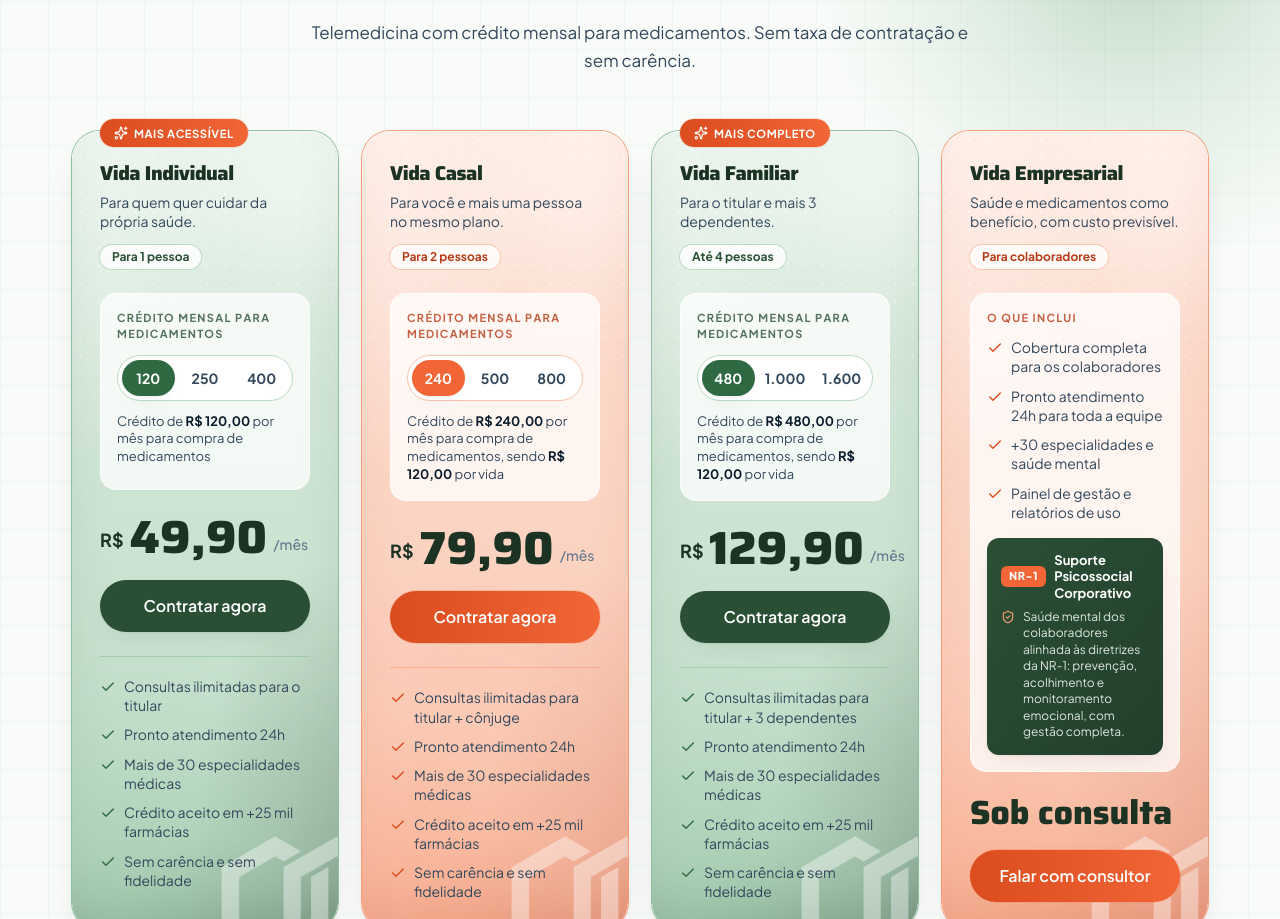
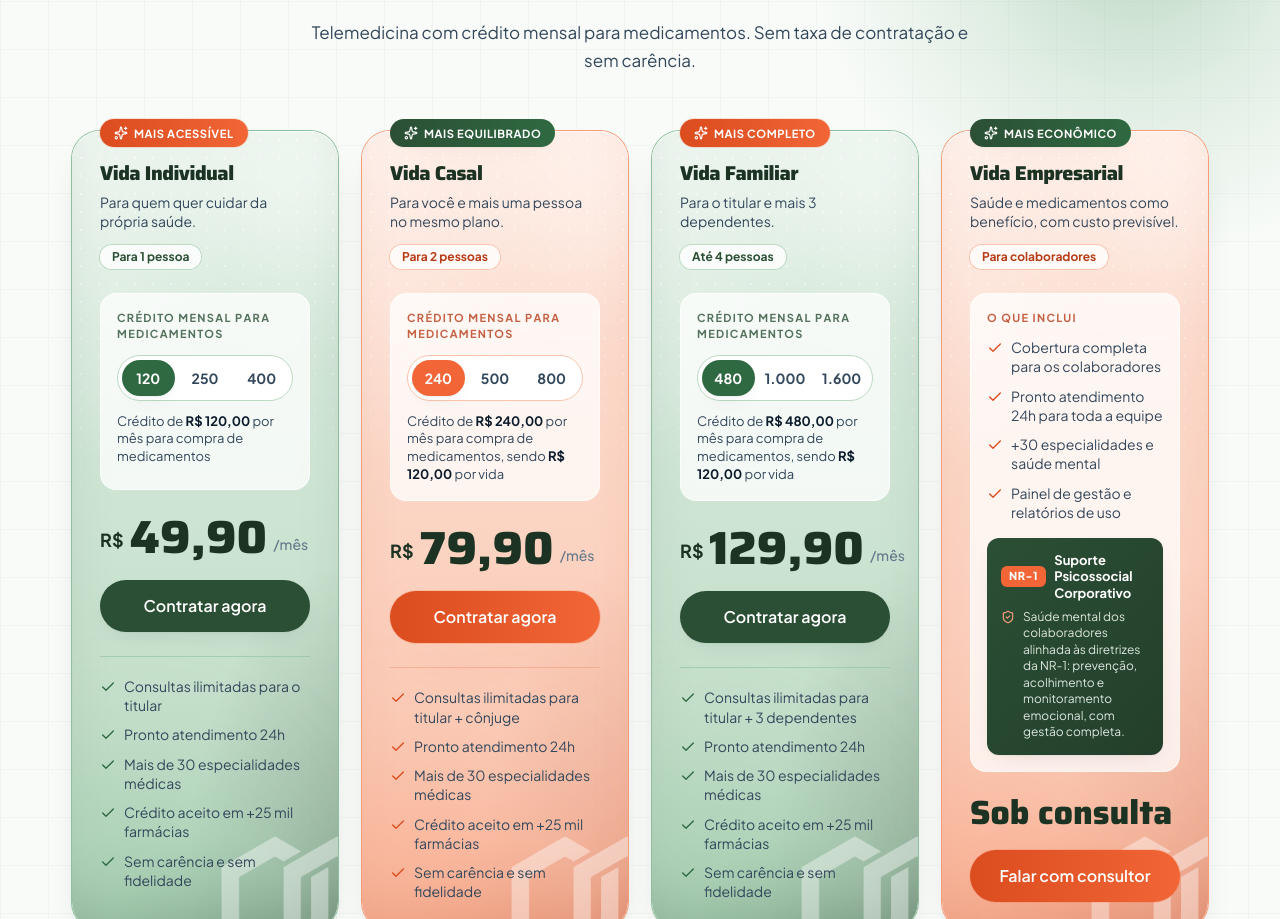
Before and after one commit to telemed360/assfarma, a Next.js app: page / in a window 1280 px wide. Shown: the part 6198-7117 px from the top of the page. Built offline with nearby package versions, Linux system fonts and the light colour scheme.

Commit message:
Planos: tags Mais equilibrado (Casal) e Mais econômico (Empresarial)
Co-Authored-By: Claude Opus 5.5 <noreply@anthropic.com>

```diff
--- a/src/components/Plans.tsx
+++ b/src/components/Plans.tsx
@@ -19,7 +19,13 @@ const cardInfo: Record<
     badge: "Mais acessível",
     featured: true,
   },
-  casal: { name: "Vida Casal", summary: "Para você e mais uma pessoa no mesmo plano.", people: "Para 2 pessoas", lives: 2 },
+  casal: {
+    name: "Vida Casal",
+    summary: "Para você e mais uma pessoa no mesmo plano.",
+    people: "Para 2 pessoas",
+    lives: 2,
+    badge: "Mais equilibrado",
+  },
   familia: {
     name: "Vida Familiar",
     summary: "Para o titular e mais 3 dependentes.",
@@ -131,7 +137,13 @@ function PlanCard({ group, index }: { group: PlanGroup; index: number }) {
       <article className={`group relative isolate flex h-full flex-col rounded-[1.75rem] p-7 transition-all duration-300 ${c.card}`}>
         <CardFx tone={featured ? "green" : "peach"} />
         {info.badge && (
-          <span className="absolute -top-3 left-7 inline-flex items-center gap-1.5 whitespace-nowrap rounded-full bg-gradient-to-r from-accent-600 to-accent-500 px-3.5 py-1.5 text-[0.7rem] font-bold uppercase tracking-wider text-white shadow-glow">
+          <span
+            className={`absolute -top-3 left-7 inline-flex items-center gap-1.5 whitespace-nowrap rounded-full px-3.5 py-1.5 text-[0.7rem] font-bold uppercase tracking-wider text-white ${
+              featured
+                ? "bg-gradient-to-r from-accent-600 to-accent-500 shadow-glow"
+                : "bg-gradient-to-r from-brand-700 to-brand-600 shadow-soft"
+            }`}
+          >
             <Sparkles className="h-3.5 w-3.5" aria-hidden />
             {info.badge}
           </span>
@@ -235,6 +247,10 @@ export function Plans() {
           <Reveal delay={planGroups.length * 80} className="h-full">
             <article className="group relative isolate flex h-full flex-col rounded-[1.75rem] bg-gradient-to-b from-accent-100 to-accent-200 p-7 text-ink shadow-card ring-1 ring-accent-300 transition-all duration-300 hover:-translate-y-1 hover:shadow-card">
               <CardFx tone="peach" />
+              <span className="absolute -top-3 left-7 inline-flex items-center gap-1.5 whitespace-nowrap rounded-full bg-gradient-to-r from-brand-700 to-brand-600 px-3.5 py-1.5 text-[0.7rem] font-bold uppercase tracking-wider text-white shadow-soft">
+                <Sparkles className="h-3.5 w-3.5" aria-hidden />
+                Mais econômico
+              </span>
               <h3 className="font-display text-xl font-extrabold text-brand-900">Vida Empresarial</h3>
               <p className="mt-1.5 min-h-[2.75rem] text-sm leading-snug text-ink-soft">{companyPlan.summary}</p>
               <span className="mt-2 inline-flex w-fit rounded-full bg-white/80 px-3 py-1 text-xs font-bold text-accent-700 ring-1 ring-accent-200">
```
